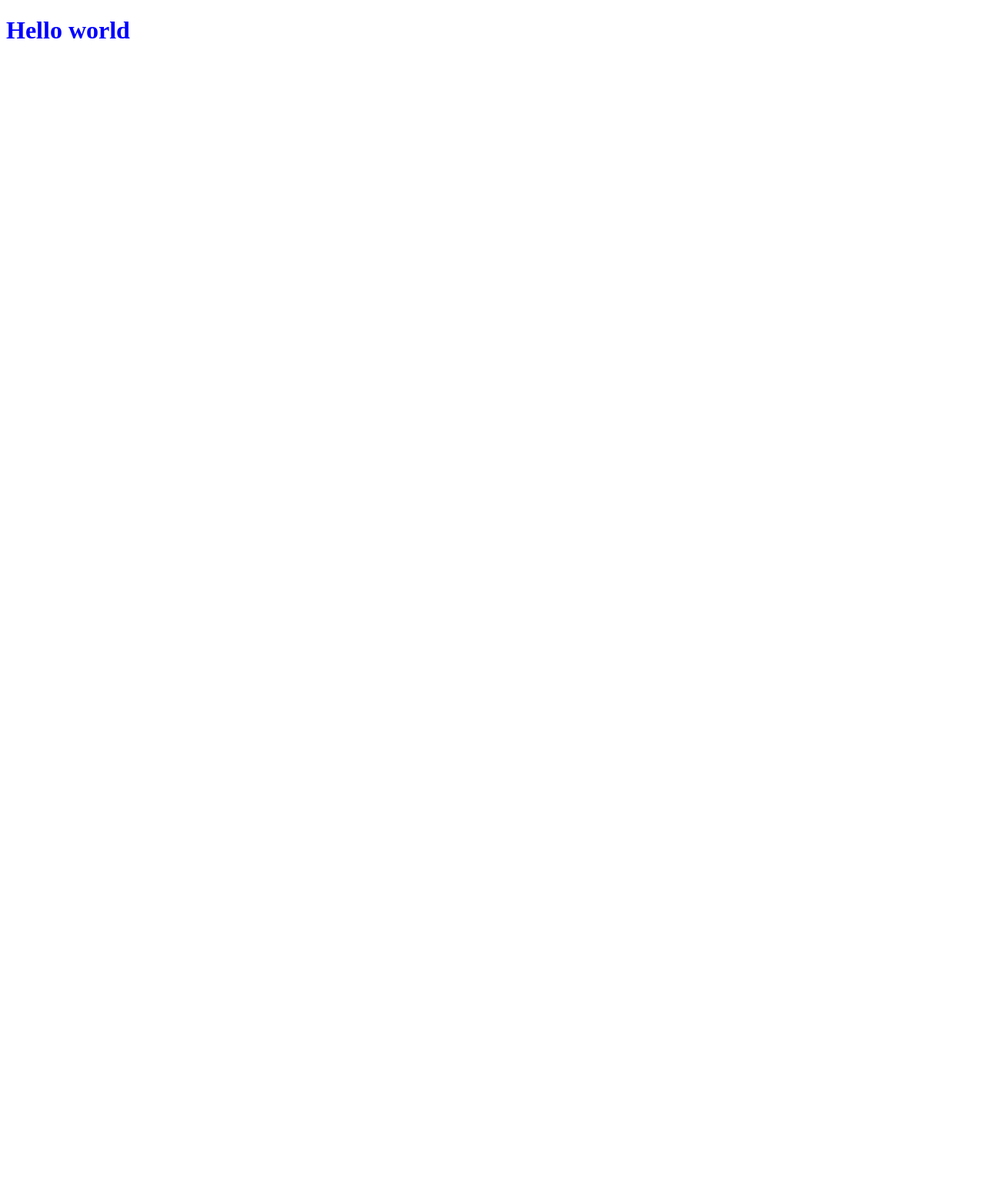
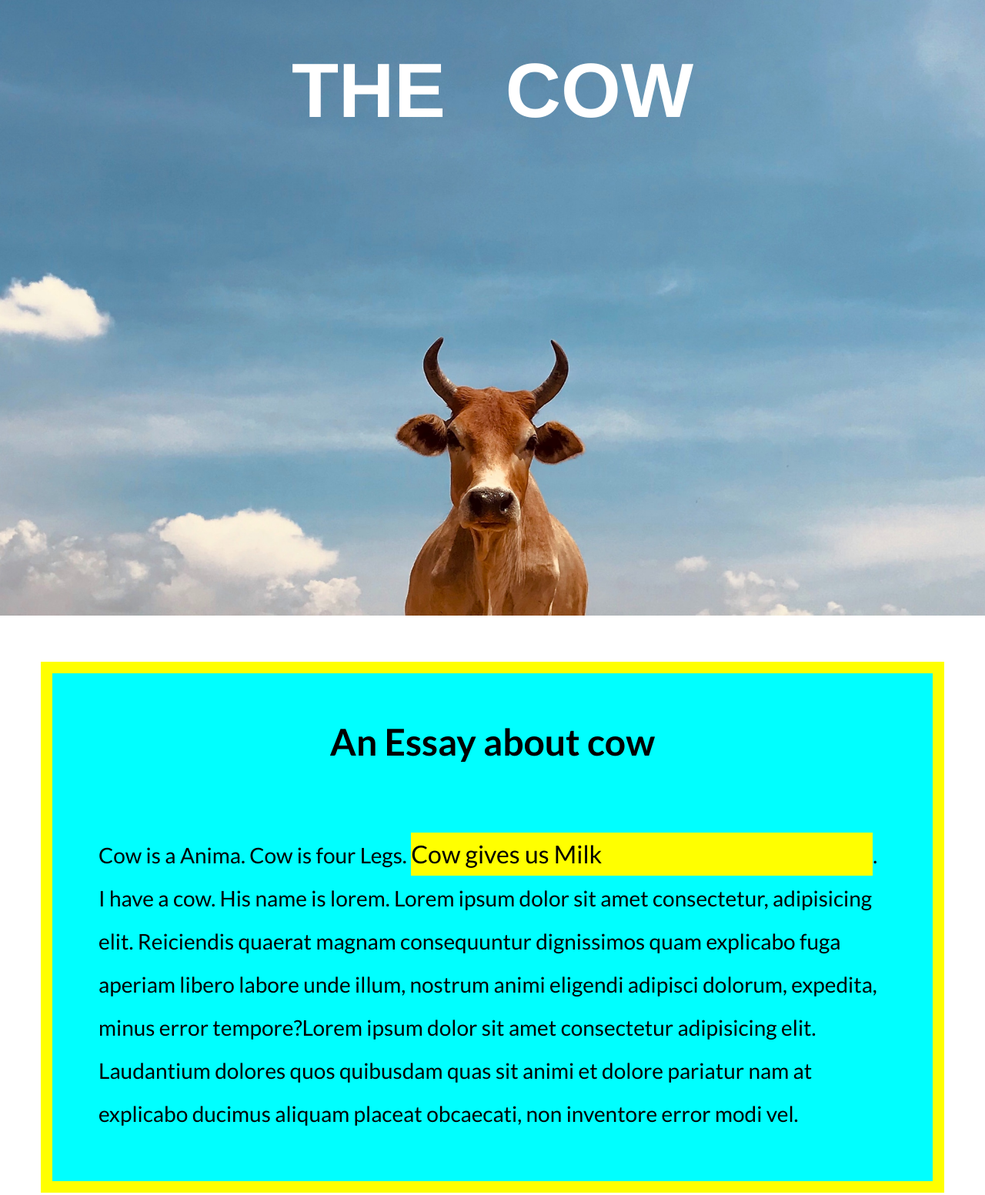
Before and after one commit to Mannasha/conceptual-Html-Css, a plain HTML site: page index.html in a window 1280 px wide. Shown: the whole page at 77% size. Before the commit the page ends 800 px from the top, so only its background shows below. Drawn offline with Linux system fonts and the light colour scheme.

Commit message:
hero section complet

```diff
--- a/index.html
+++ b/index.html
@@ -4,9 +4,23 @@
     <meta charset="UTF-8">
     <meta name="viewport" content="width=device-width, initial-scale=1.0">
     <title>Our conceptule page</title>
+    <!--here is our style. -->
     <link rel="stylesheet" href="styles/style.css">
+
 </head>
 <body>
-    <h1>Hello world</h1>
+    <div class="hero">
+        <h1>THE COW</h1>
+    </div>
+
+    <div class="article">
+        <!-- content -->
+        <h2>An Essay about cow</h2>
+        <p>Cow is a Anima. Cow is four Legs. <span class="imp">Cow gives us Milk</span>. I have a cow. His name is lorem. Lorem ipsum dolor sit amet consectetur, adipisicing elit. Reiciendis quaerat magnam consequuntur dignissimos quam explicabo fuga aperiam libero labore unde illum, nostrum animi eligendi adipisci dolorum, expedita, minus error tempore?Lorem ipsum dolor sit amet consectetur adipisicing elit. Laudantium dolores quos quibusdam quas sit animi et dolore pariatur nam at explicabo ducimus aliquam placeat obcaecati, non inventore error modi vel.
+
+        </p>
+    </div>
+
+
 </body>
 </html>
--- a/styles/style.css
+++ b/styles/style.css
@@ -1,3 +1,64 @@
-h1{
-    color: blue;
+@import url('https://fonts.googleapis.com/css2?family=Lato:ital,wght@0,100;0,300;0,400;0,700;0,900;1,100;1,300;1,400;1,700;1,900&family=Open+Sans:wght@400;700;800&display=swap');
+
+*{
+    margin: 0;
+    padding: 0;
+    font-family: 'Lato', sans-serif;
 }
+
+.hero{
+    background-image: url('../cow/cow\ image.jpg');
+    background-size: cover;
+    background-position: bottom center;
+    height: 100vh;
+}
+.hero h1{
+
+    color: white;
+    font-size: 100px;
+    text-align: center;
+    font-weight: 900;
+    word-spacing: 50px;
+    /* letter-spacing: 20px; */
+    padding-top: 60px;
+    font-family: 'Franklin Gothic Medium', 'Arial Narrow', Arial, sans-serif;
+
+}
+
+.article ,#cow-type{
+    width: 80%;
+    margin-left: auto;
+    margin-right: auto;
+    margin-top: 60px;
+    margin-bottom: 60px;
+    border-width: 15px;
+    border-color: yellow;
+    border-style: solid;
+    background-color: aqua;
+    padding: 60px;
+}
+.article h2{
+    text-align: center;
+    font-size: 48px;
+    border-color: yellow;
+    border-style: solid;
+    border-width: 15px;
+    border-top: 0px;
+    border-left: 0px;
+    border-right: 0px;
+    border-bottom: 2px;
+    padding-bottom: 30px;
+    margin-bottom: 60px;
+}
+.article p{
+    font-size: 28px;
+    line-height: 2em;
+}
+.article p .imp{
+    font-size: 2rem;
+    background-color: yellow;
+    display: inline-block;
+    width: 600px;
+
+
+}
```
Also changed, not shown: cow/cow image.jpg (added), tigerpic/istockphoto-1170936812-612x612.jpg (added), tigerpic/istockphoto-1445781372-1024x1024.jpg (added), tigerpic/istockphoto-1576228183-1024x1024.jpg (added), tigerpic/istockphoto-522922291-612x612.jpg (added), tigerpic/tiger eyse.jpg (added), tigerpic/tiger face.jpg (added).
